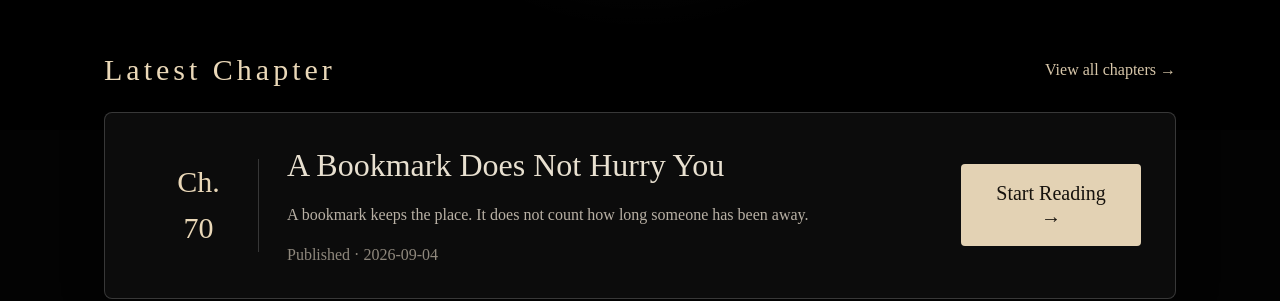
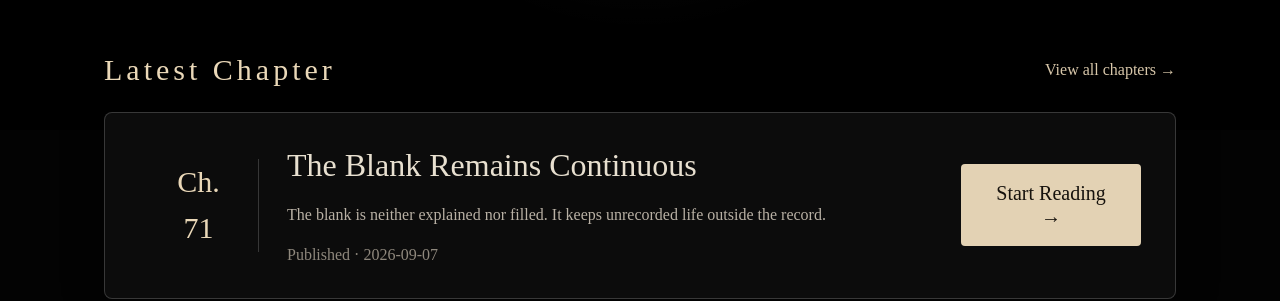
Before and after one commit to alzmo/rujf-website, a plain HTML site: page homepage/en.html in a window 1280 px wide. Shown: the part 670-971 px from the top of the page. Drawn offline with Linux system fonts and the light colour scheme.

Commit message:
Update chapter navigation and directory

```diff
--- a/homepage/en.html
+++ b/homepage/en.html
@@ -52,23 +52,23 @@
       <article class="latest-card">
 
 <div class="chapter-num">
-  Ch.<br />70
+  Ch.<br />71
 </div>
 
 <div class="chapter-info">
 
-  <h3>A Bookmark Does Not Hurry You</h3>
+  <h3>The Blank Remains Continuous</h3>
 
   <p>
-    A bookmark keeps the place.
-    It does not count how long someone has been away.
+    The blank is neither explained nor filled.
+    It keeps unrecorded life outside the record.
   </p>
 
-  <span>Published · 2026-09-04</span>
+  <span>Published · 2026-09-07</span>
 
 </div>
 
-<a class="read-button" href="./en-chapter-70.html">
+<a class="read-button" href="./en-chapter-71.html">
   Start Reading →
 </a>
       </article>
@@ -505,8 +505,14 @@
   <strong>→</strong>
 </a>
 
+<a href="./en-chapter-71.html" class="chapter-row">
+  <span>Chapter 71 · The Blank Remains Continuous</span>
+  <em>2026-09-07</em>
+  <strong>→</strong>
+</a>
+
 <div class="chapter-row disabled">
-  <span>Chapter 71 · Untitled</span>
+  <span>Chapter 72 · Untitled</span>
   <em>Coming soon</em>
   <strong>→</strong>
 </div>
```
